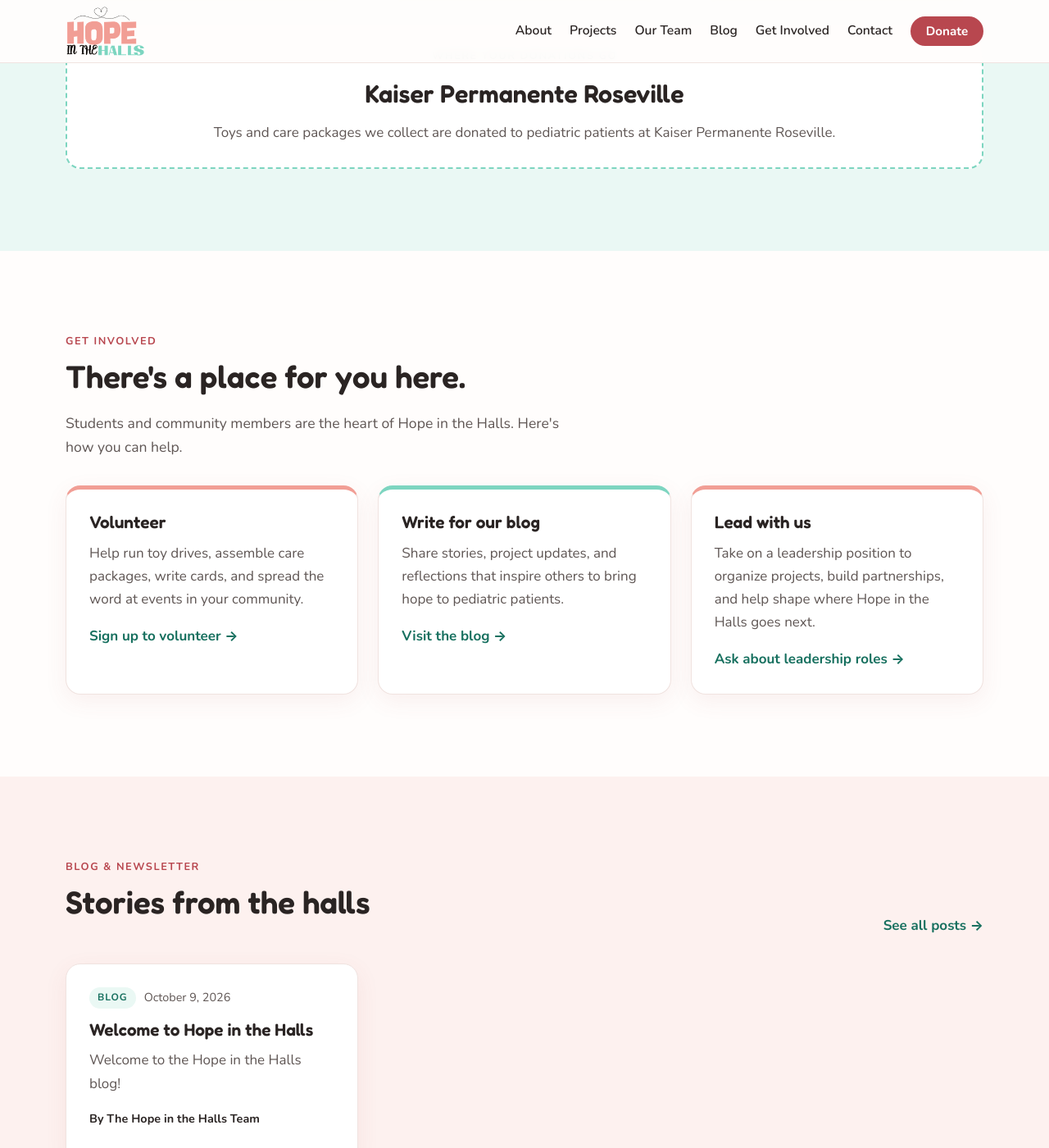
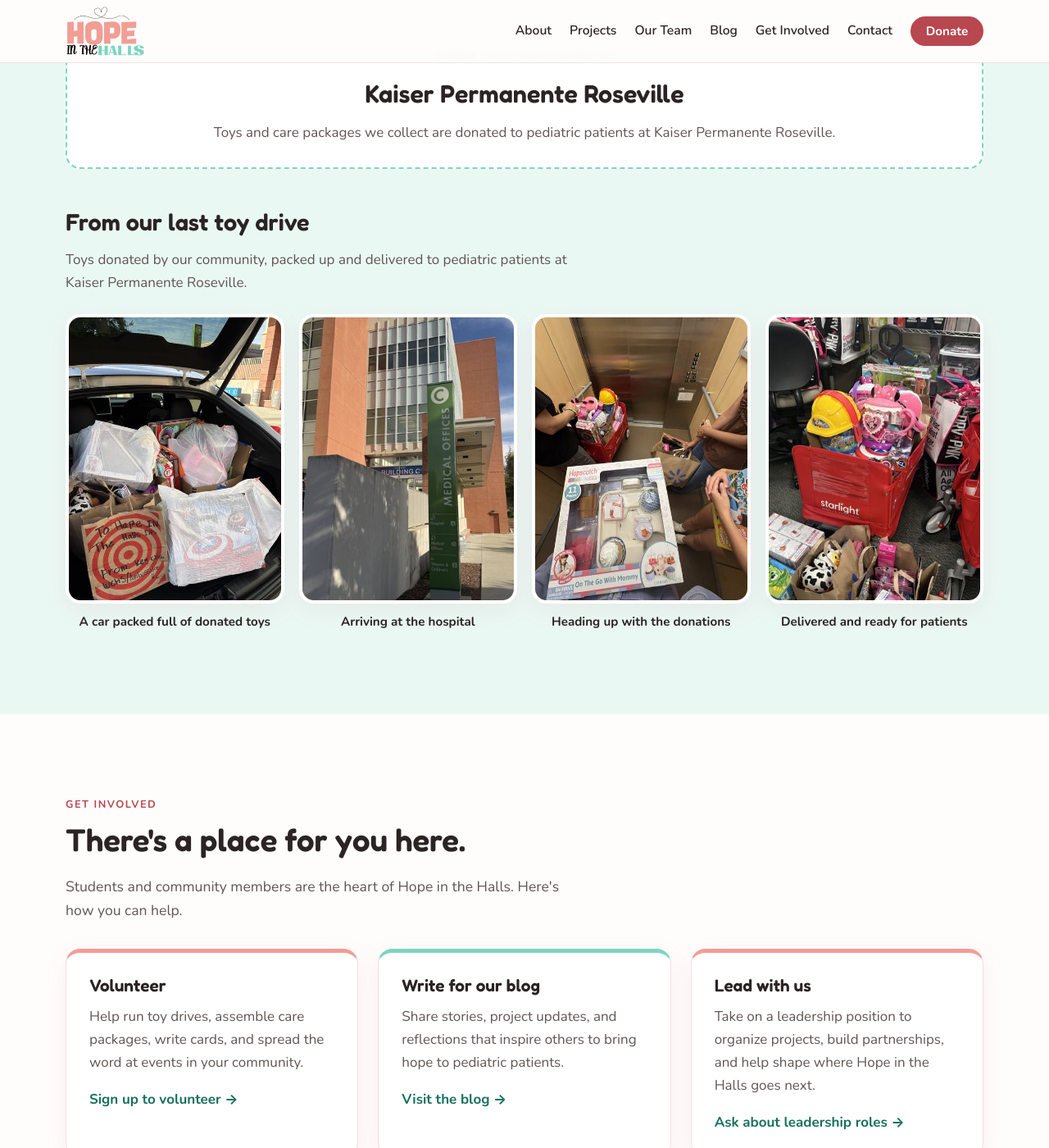
Before and after one commit to gurneet23natt-hub/hope-in-the-halls, a Jekyll site: the page built from index.html, in a window 1280 px wide and 1400 px high, scrolled down 1754 px. Shown: the whole window at 82% size. Built offline with Jekyll 4.4.1, drawn with Linux system fonts in a browser that asks for light colours.

Commit message:
Add photo gallery from the last toy drive
Four photos (converted from HEIC, resized, location metadata removed)
shown on the homepage under the Kaiser Permanente Roseville callout.
Photos and captions live in _data/gallery.yml.

Co-Authored-By: Claude Opus 5.5 <noreply@anthropic.com>
Claude-Session: https://claude.ai/code/session_01KiCZLFXGPpqTcw3zJV9ECY

```diff
--- /dev/null
+++ b/_data/gallery.yml
@@ -0,0 +1,29 @@
+# Photos shown in the "From our last toy drive" section on the homepage.
+# Upload photos to assets/toy-drive/ (a full-size one and a smaller -thumb one),
+# then list them here in the order you want them shown.
+# `alt` describes the photo for people using screen readers.
+#
+# Never post photos that show patients unless the hospital and family
+# have given written permission.
+
+title: From our last toy drive
+intro: >-
+  Toys donated by our community, packed up and delivered to pediatric
+  patients at Kaiser Permanente Roseville.
+photos:
+  - src: /assets/toy-drive/packed-car.jpg
+    thumb: /assets/toy-drive/packed-car-thumb.jpg
+    caption: A car packed full of donated toys
+    alt: The back of a car filled with bags and boxes of donated toys, including a bag labeled "To Hope in the Halls"
+  - src: /assets/toy-drive/arriving.jpg
+    thumb: /assets/toy-drive/arriving-thumb.jpg
+    caption: Arriving at the hospital
+    alt: Hospital building with a green sign pointing to the hospital and Women & Children's
+  - src: /assets/toy-drive/elevator.jpg
+    thumb: /assets/toy-drive/elevator-thumb.jpg
+    caption: Heading up with the donations
+    alt: Volunteers in an elevator with a wagon and bags full of toys
+  - src: /assets/toy-drive/delivered.jpg
+    thumb: /assets/toy-drive/delivered-thumb.jpg
+    caption: Delivered and ready for patients
+    alt: A red wagon and bags overflowing with toys, games, and a toy hard hat
--- a/index.html
+++ b/index.html
@@ -67,6 +67,24 @@ layout: default
       <p class="partner-name">Kaiser Permanente Roseville</p>
       <p>Toys and care packages we collect are donated to pediatric patients at Kaiser Permanente Roseville.</p>
     </div>
+
+    {% assign g = site.data.gallery %}
+    {% if g.photos.size > 0 %}
+    <div class="gallery-block">
+      <h3 class="gallery-title">{{ g.title }}</h3>
+      <p class="gallery-intro">{{ g.intro }}</p>
+      <ul class="gallery">
+        {% for photo in g.photos %}
+        <li>
+          <a href="{{ photo.src | relative_url }}" target="_blank" rel="noopener">
+            <img src="{{ photo.thumb | default: photo.src | relative_url }}" alt="{{ photo.alt }}" loading="lazy">
+          </a>
+          <p class="gallery-caption">{{ photo.caption }}</p>
+        </li>
+        {% endfor %}
+      </ul>
+    </div>
+    {% endif %}
   </div>
 </section>
 
--- a/styles.css
+++ b/styles.css
@@ -123,6 +123,17 @@ p { margin: 0 0 1em; }
 .partner-name { font-family: var(--font-head); font-size: clamp(1.4rem, 3vw, 1.9rem); font-weight: 600; margin-bottom: .3em; }
 .partner p:last-child { color: var(--muted); margin: 0; }
 
+/* ---------- Toy drive gallery ---------- */
+.gallery-block { margin-top: 48px; }
+.gallery-title { font-size: clamp(1.4rem, 2.6vw, 1.8rem); }
+.gallery-intro { color: var(--muted); max-width: 640px; }
+.gallery { list-style: none; padding: 0; margin: 24px 0 0; display: grid; grid-template-columns: repeat(4, 1fr); gap: 18px; }
+.gallery a { display: block; border-radius: var(--radius); overflow: hidden; box-shadow: var(--shadow); border: 4px solid #fff; }
+.gallery img { width: 100%; aspect-ratio: 3 / 4; object-fit: cover; transition: transform .3s; }
+.gallery a:hover img { transform: scale(1.04); }
+.gallery-caption { margin: 10px 4px 0; font-weight: 700; font-size: .95rem; text-align: center; }
+@media (max-width: 820px) { .gallery { grid-template-columns: repeat(2, 1fr); gap: 14px; } }
+
 /* ---------- Posts ---------- */
 .post-card { display: flex; flex-direction: column; }
 .post-card h3 a { color: var(--ink); text-decoration: none; }
```
Also changed, not shown: README.md, assets/toy-drive/arriving-thumb.jpg (added), assets/toy-drive/arriving.jpg (added), assets/toy-drive/delivered-thumb.jpg (added), assets/toy-drive/delivered.jpg (added), assets/toy-drive/elevator-thumb.jpg (added), assets/toy-drive/elevator.jpg (added), assets/toy-drive/packed-car-thumb.jpg (added), assets/toy-drive/packed-car.jpg (added).
